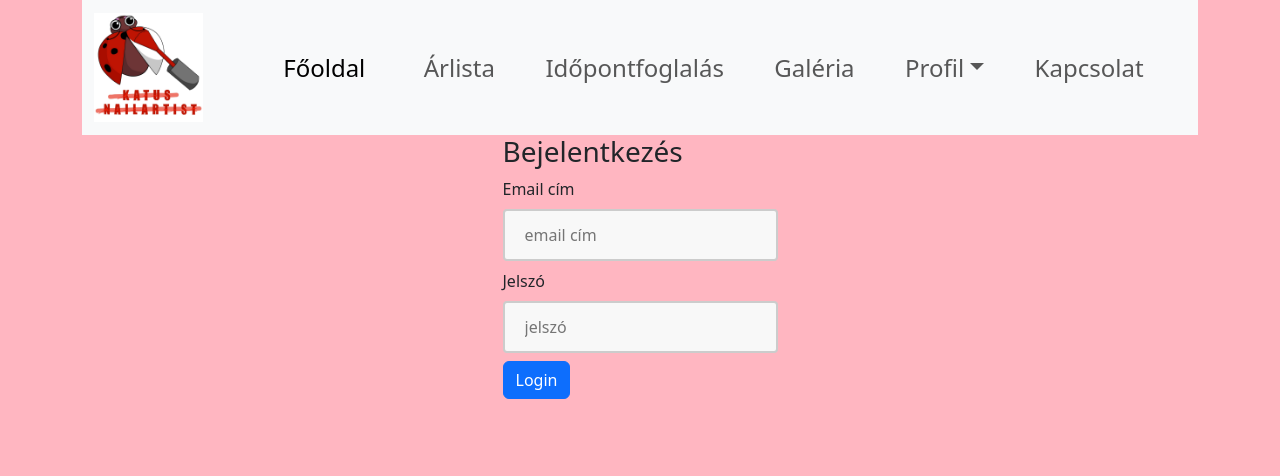
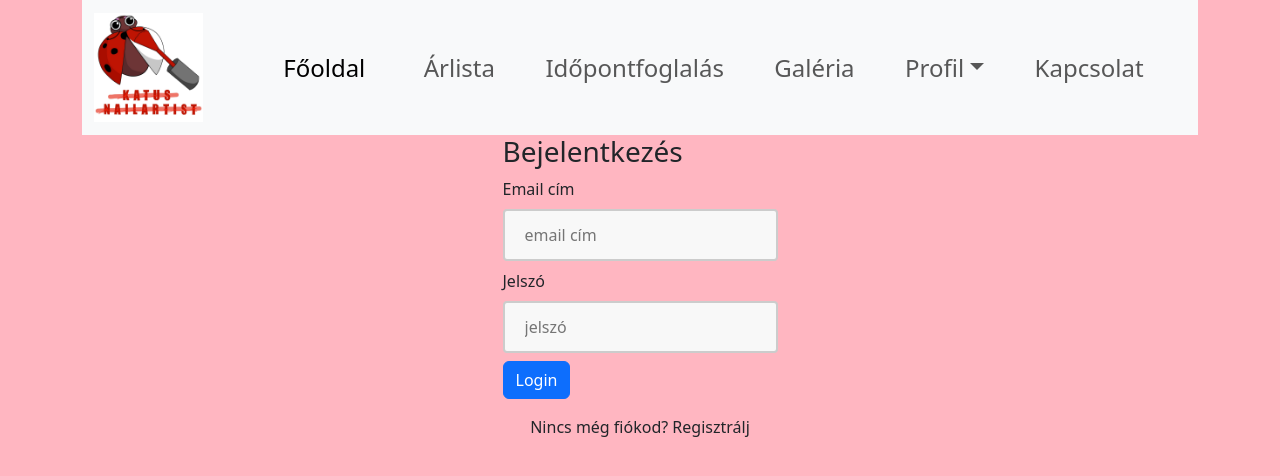
Before and after one commit to Kormos03/IKT_KormosProjekt, a React (Vite) app in the folder frontend/frontend/: page /login in a window 1280 px wide. Shown: the top 476 px of the page. Built offline with nearby package versions, Linux system fonts and the light colour scheme.

Commit message:
navlink added to loginForm

```diff
--- a/frontend/frontend/src/Components/LoginForm.tsx
+++ b/frontend/frontend/src/Components/LoginForm.tsx
@@ -1,5 +1,6 @@
 import { FormEvent, useState } from "react";
 import { StyledInput } from "./StyledInput";
+import { NavLink } from "react-router-dom";
 
 interface Props {
     onSuccessfulLogin: (token: string) => void;
@@ -65,5 +66,6 @@
         <input className="btn btn-primary btn-md" type='submit' value='Login' />
         <p>{loginError}</p>
     </form>
+ <NavLink className="nav-link" to="/register" >Nincs még fiókod? Regisztrálj</NavLink>
     </div>
 }
```
Also changed, not shown: frontend/frontend/src/pages/LoginPage.tsx (line endings or trailing spaces), 1 other file (tests, documents, lock files or other folders).
